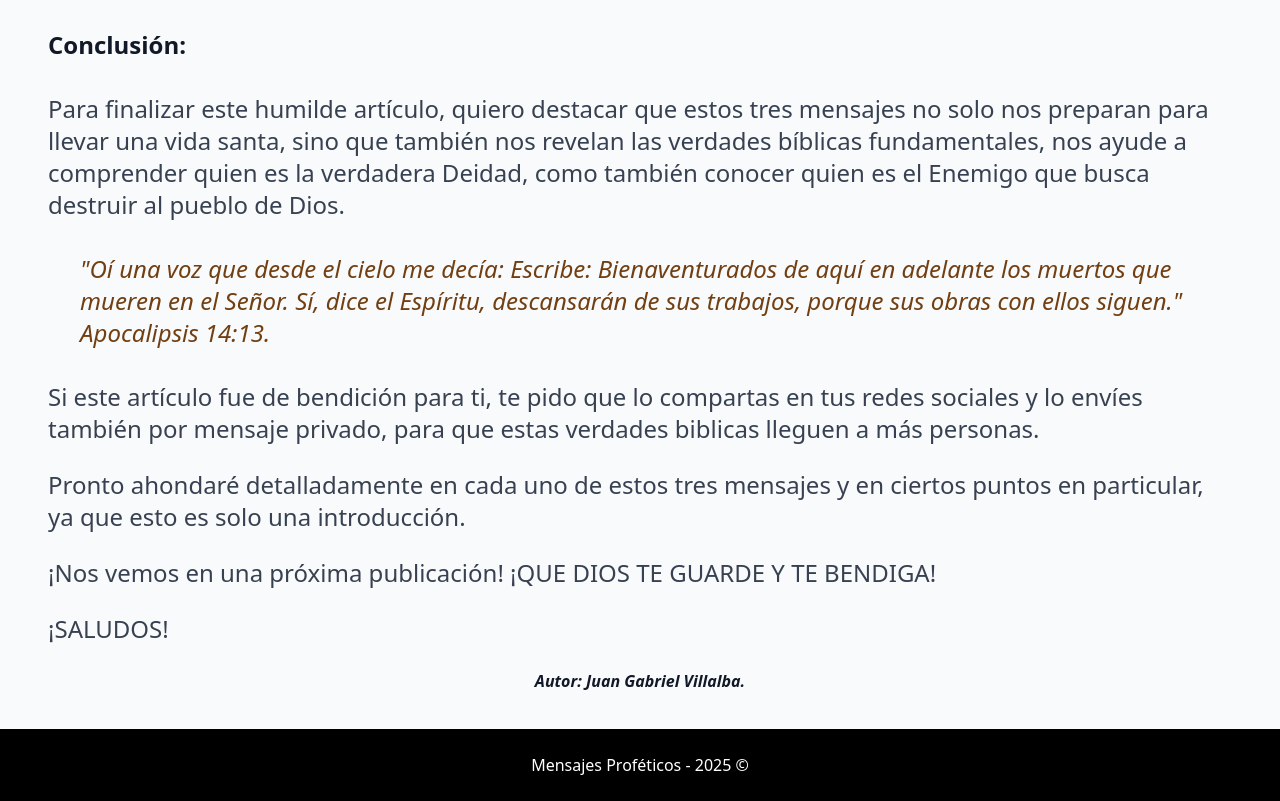
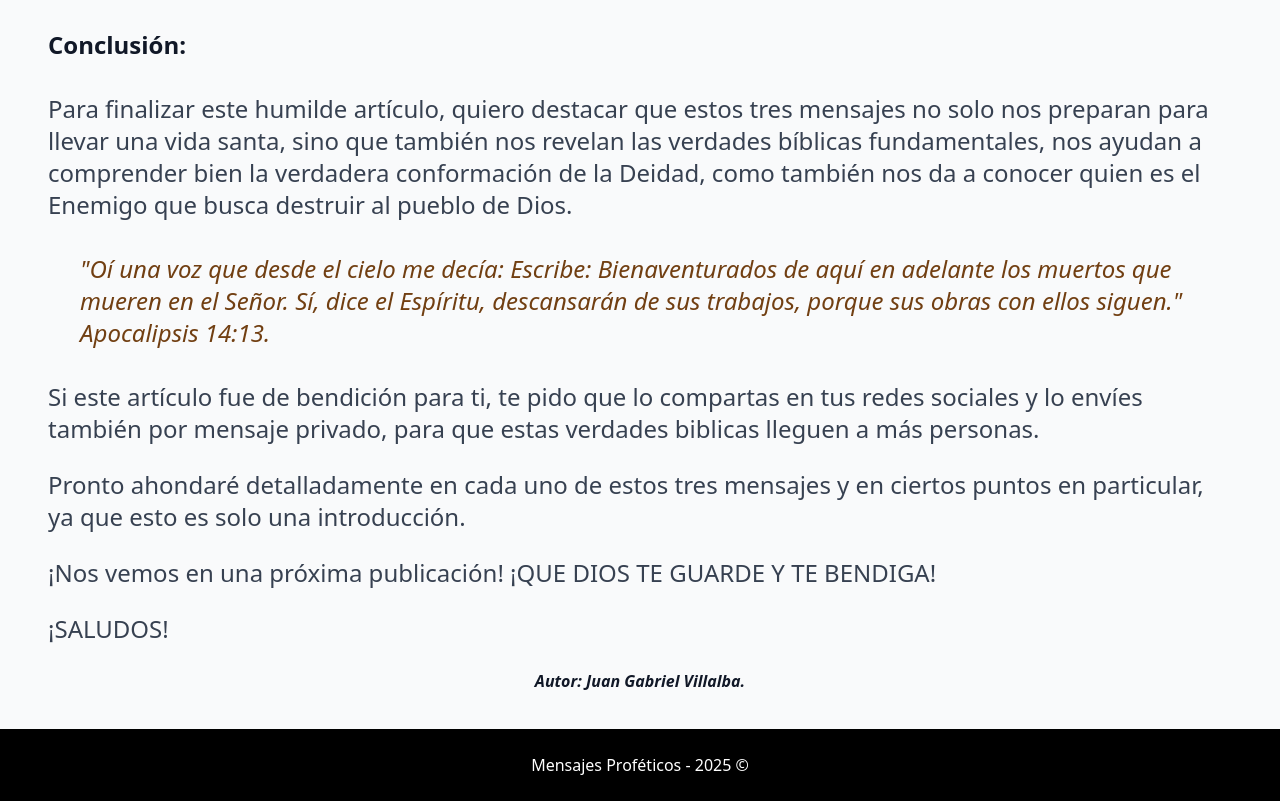
Before and after one commit to VillalbaJuanGabriel/Mensajes-Profeticos, a plain HTML site: page publicaciones/mensajes/triple-mensaje.html in a window 1280 px wide. Shown: the part 3147-3948 px from the top of the page. Drawn offline with nearby package versions, Linux system fonts and the light colour scheme; files that its build step writes are made by us from their sources.

Commit message:
Update triple-mensaje.html

```diff
--- a/publicaciones/mensajes/triple-mensaje.html
+++ b/publicaciones/mensajes/triple-mensaje.html
@@ -162,7 +162,7 @@
         <!-- CONCLUSIÓN -->
         <h3 class="text-2xl font-semibold m-8">Conclusión:</h3>
 
-        <p class="text-2xl text-gray-700 ml-8 mr-8">Para finalizar este humilde artículo, quiero destacar que estos tres mensajes no solo nos preparan para llevar una vida santa, sino que también nos revelan las verdades bíblicas fundamentales, nos ayude a comprender quien es la verdadera Deidad, como también conocer quien es el Enemigo que busca destruir al pueblo de Dios.
+        <p class="text-2xl text-gray-700 ml-8 mr-8">Para finalizar este humilde artículo, quiero destacar que estos tres mensajes no solo nos preparan para llevar una vida santa, sino que también nos revelan las verdades bíblicas fundamentales, nos ayudan a comprender bien la verdadera conformación de la Deidad, como también nos da a conocer quien es el Enemigo que busca destruir al pueblo de Dios.
 
             <blockquote class="text-2xl text-yellow-900 m-8 ml-16"><em>"Oí una voz que desde el cielo me decía: Escribe: Bienaventurados de aquí en adelante los muertos que mueren en el Señor. Sí, dice el Espíritu, descansarán de sus trabajos, porque sus obras con ellos siguen." <cite>Apocalipsis 14:13</cite>.</em></blockquote>
         </p>
```
